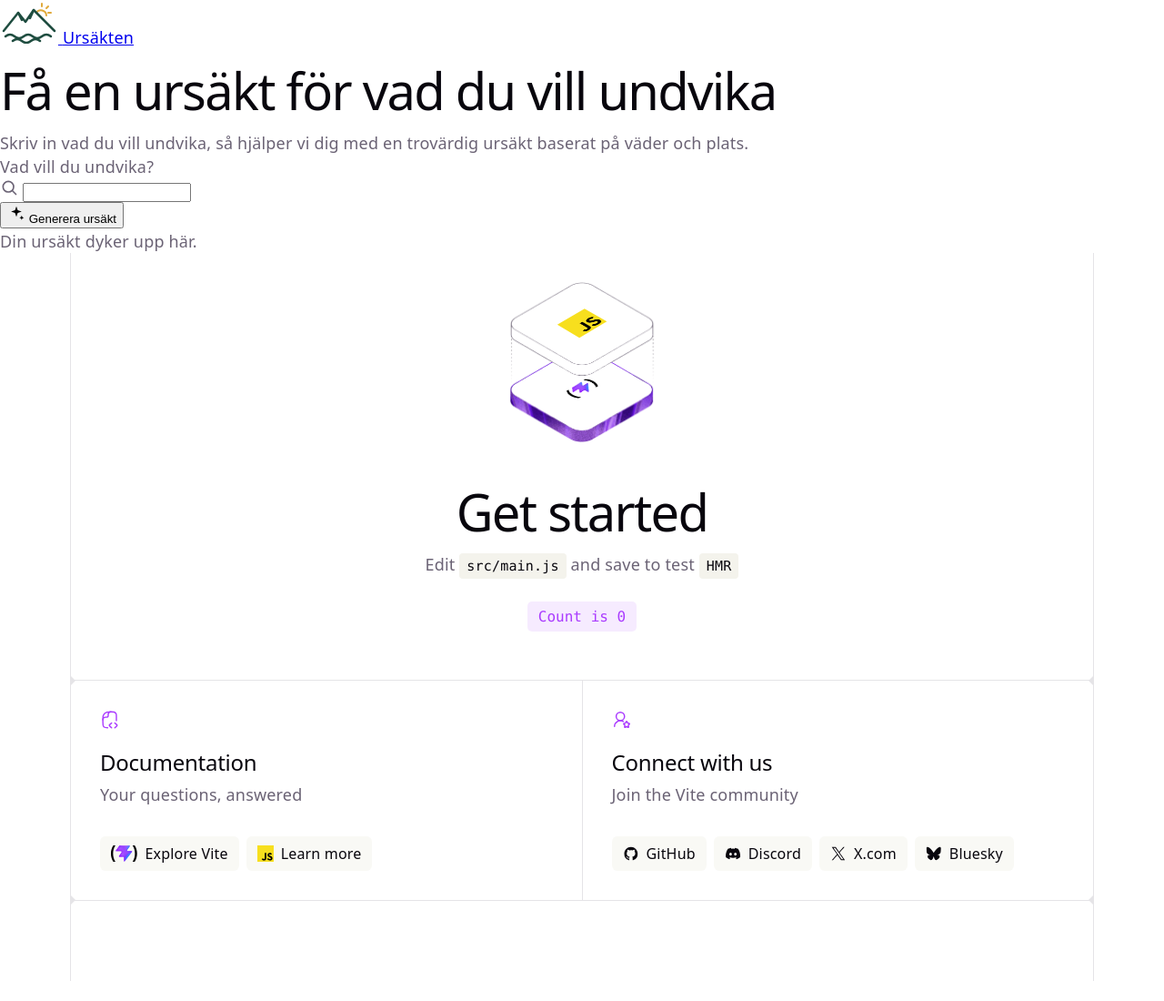
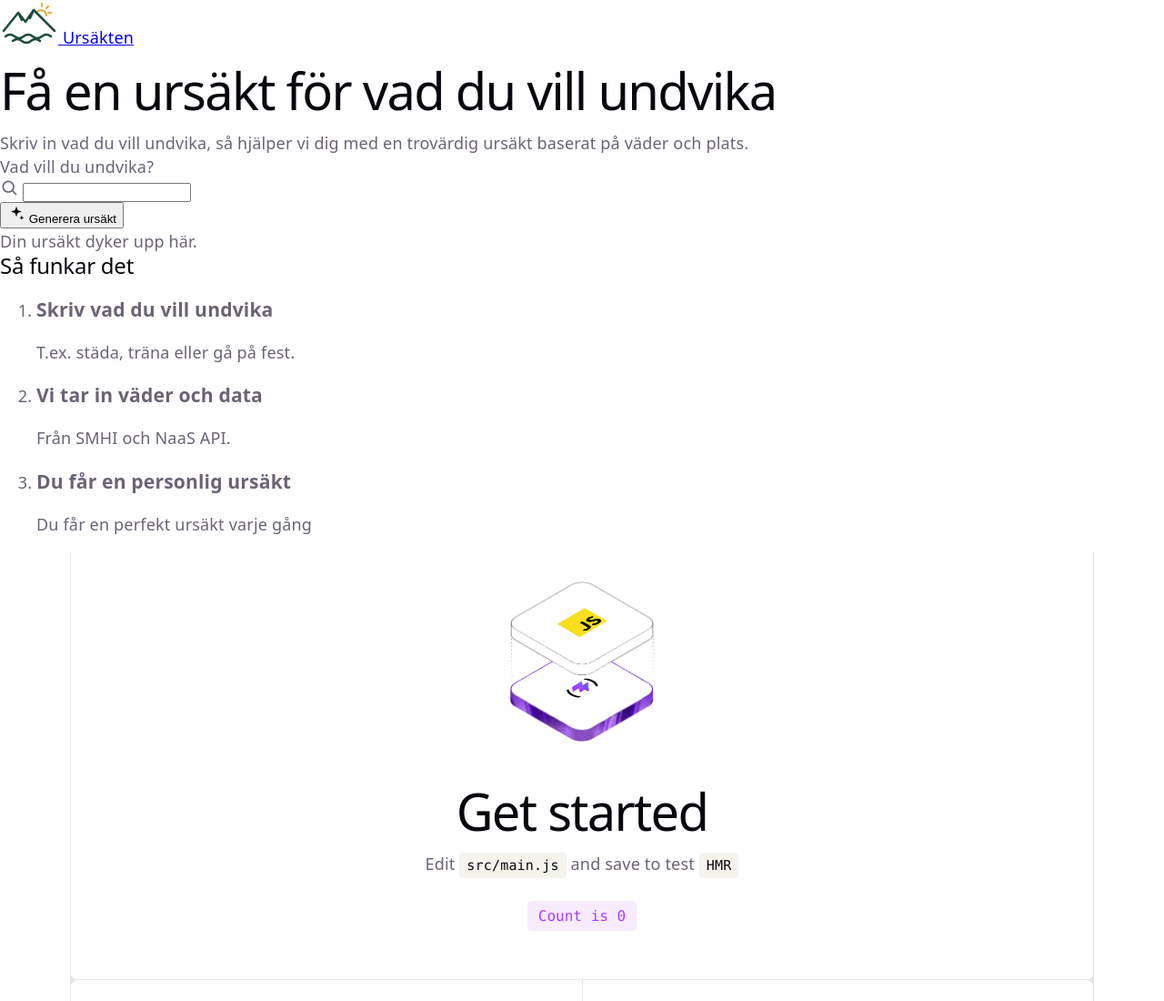
Before and after one commit to lindqvistrl/Ursakten, a website built with Vite: page index.html in a window 1280 px wide. Shown: the top 1100 px of the page at 91% size. Before the commit the page ends 1078 px from the top, so only its background shows below. Built offline with nearby package versions, Linux system fonts and the light colour scheme.

Commit message:
Skapa sektion Så funkar det med tre steg (#65)
Co-authored-by: Richard Lindqvist <320955522+lindqvistrl@users.noreply.github.com>

```diff
--- a/index.html
+++ b/index.html
@@ -45,6 +45,27 @@
 <div id="svar" class="svarsruta" aria-live="polite">
   <p class="placeholder">Din ursäkt dyker upp här.</p>
 </div>
+ <section class="sa-funkar-det">
+
+   <h2 class="visuellt-dold" > Så funkar det</h2>
+   <ol>
+<li>
+<h3>Skriv vad du vill undvika</h3>
+<p>T.ex. städa, träna eller gå på fest.</p>
+</li>
+<li>
+<h3>Vi tar in väder och data</h3>
+<p>Från SMHI och NaaS API.</p>
+</li>
+<li>
+<h3>Du får en personlig ursäkt</h3>
+<p>Du får en perfekt ursäkt varje gång</p>
+</li>
+</ol>
+
+
+
+</section>
   <div id="app"></div>
   <script type="module" src="/src/main.js"></script>
 </body>
```
